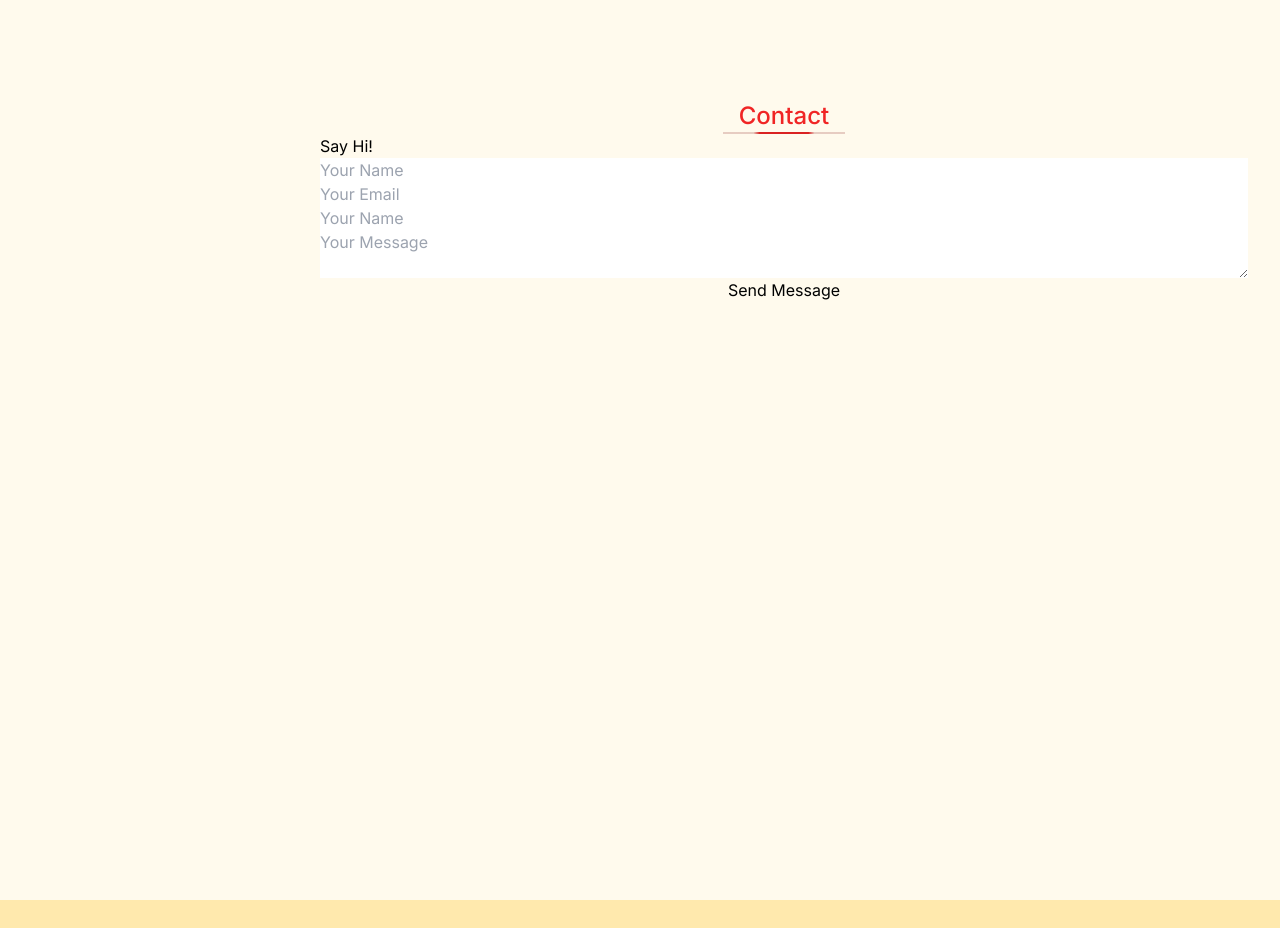
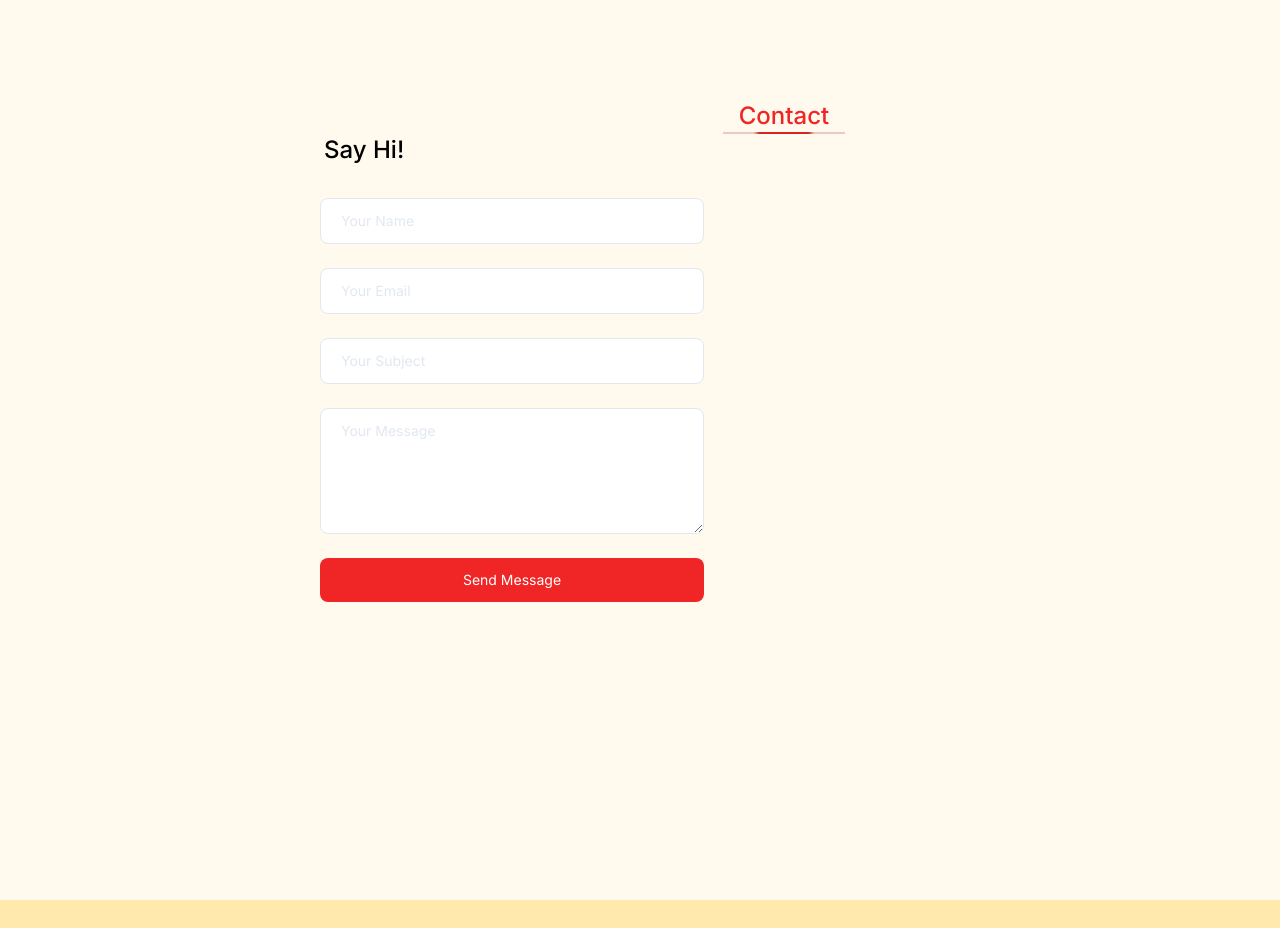
Before and after one commit to OsmarReis/portfolio-reis-dev, a Next.js app: page / in a window 1280 px wide. Shown: the part 3100-4028 px from the top of the page. Built offline with nearby package versions, Linux system fonts and the light colour scheme.

Commit message:
Created components Form and InputLayout, finished all styles

```diff
--- a/src/components/Form.tsx
+++ b/src/components/Form.tsx
@@ -1,27 +1,94 @@
-import { FormEvent, FormEventHandler } from "react"
+"use client";
+
+import { FormEvent, useState } from "react";
+import InputLayout from "./InputLayout";
+
+interface FormContent {
+  name: string | null;
+  email: string | null;
+  subject: string | null;
+  message: string | null;
+}
 
 export default function Form() {
+  const [formValues, setFormValues] = useState<FormContent>({
+    name: "",
+    email: "",
+    subject: "",
+    message: "",
+  });
 
-  const placeholders = {
-    name: "Your Name",
-    email: "Your Email",
-    subject: "Your Subject",
-    message: "Your Message"
-  }
-
+  const form_content = {
+    id: {
+      name: "Name",
+      email: "Email",
+      subject: "Subject",
+      message: "Message",
+    },
+    placeholders: {
+      name: "Your Name",
+      email: "Your Email",
+      subject: "Your Subject",
+      message: "Your Message",
+    },
+    type: {
+      text: "text",
+      email: "email",
+      password: "password",
+      radio: "radio",
+    },
+  };
 
   const handleSubmit = (event: FormEvent) => {
-    event.defaultPrevented
-  }
+    console.log(formValues);
+    event.defaultPrevented;
+  };
 
-  return(
-    <form className="flex flex-col">
-      <h1>Say Hi!</h1>
-      <input id="Name" type="text" placeholder={placeholders.name} className=""/>
-      <input id="Email" type="email" placeholder={placeholders.email} className=""/>
-      <input id="Subject" type="text" placeholder={placeholders.name} className=""/>
-      <textarea id="TextArea" placeholder={placeholders.message} className=" text-slate-400"/>
-      <button className="">Send Message</button>
+  return (
+    <form className="flex flex-col gap-6 max-w-96">
+      <h1 className="text-2xl font-medium mb-2 pl-1">Say Hi!</h1>
+      <InputLayout
+        id={form_content.id.name}
+        placeholder={form_content.placeholders.name}
+        value={formValues.name}
+        onChange={(event: FormEvent) => {
+          setFormValues({ ...formValues, name: event.currentTarget.nodeValue });
+        }}
+      />
+      <InputLayout
+        id={form_content.id.email}
+        placeholder={form_content.placeholders.email}
+        value={formValues.email}
+        onChange={(event: FormEvent) => {
+          setFormValues({
+            ...formValues,
+            email: event.currentTarget.nodeValue,
+          });
+        }}
+      />
+      <InputLayout
+        id={form_content.id.subject}
+        placeholder={form_content.placeholders.subject}
+        value={formValues.subject}
+        onChange={(event: FormEvent) => {
+          setFormValues({
+            ...formValues,
+            subject: event.currentTarget.nodeValue,
+          });
+        }}
+      />
+      <textarea
+        id={form_content.id.message}
+        placeholder={form_content.placeholders.message}
+        rows={5}
+        className="px-5 py-3 text-sm text-slate-900 border border-slate-200 rounded-lg placeholder:text-slate-200 hover:border-slate-500 duration-200"
+      />
+      <button
+        className="bg-red-500 text-white text-sm px-5 py-3 rounded-lg hover:bg-white hover:text-red-500 hover:border hover:border-red-500 duration-300"
+        onSubmit={handleSubmit}
+      >
+        Send Message
+      </button>
     </form>
-  )
+  );
 }
--- a/src/components/InputLayout.tsx
+++ b/src/components/InputLayout.tsx
@@ -0,0 +1,28 @@
+import { FormEvent } from "react";
+
+interface InputLayoutProps {
+  id: string;
+  type?: string;
+  placeholder: string;
+  value?: string | null;
+  onChange(event: FormEvent): void;
+}
+
+export default function InputLayout({
+  id,
+  type,
+  placeholder,
+  value,
+  onChange,
+}: InputLayoutProps) {
+  return (
+    <input
+      id={id}
+      type={type || "text"}
+      placeholder={placeholder}
+      onChange={onChange}
+      value={value || undefined}
+      className="px-5 py-3 text-sm text-slate-900 border border-slate-200 rounded-lg placeholder:text-slate-200 hover:border-slate-500 duration-200"
+    />
+  );
+}
```
